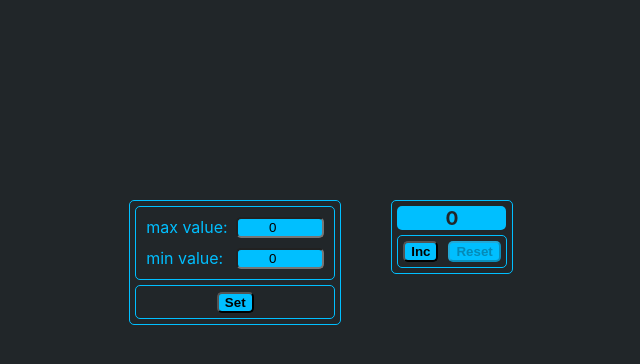
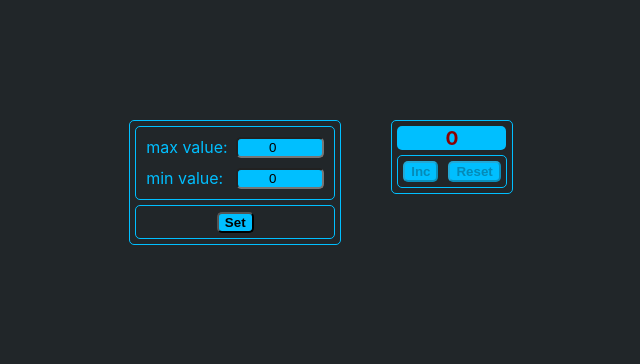
Before and after one commit to andrew-matt/counter, a React (Create React App) app: page / in a window 1280 px wide. Shown: the top 364 px of the page, without its empty margins (319-959 px from the left). Built offline with nearby package versions, Linux system fonts and the light colour scheme.

Commit message:
set Settings

```diff
--- a/src/App.css
+++ b/src/App.css
@@ -1,5 +1,5 @@
 .App {
-    margin-top: 200px;
+    margin-top: 120px;
     display: flex;
     justify-content: center;
     justify-items: auto;
--- a/src/App.tsx
+++ b/src/App.tsx
@@ -1,27 +1,48 @@
-import React, {useState} from 'react';
+import React, {ChangeEvent, useEffect, useState} from 'react';
 import './App.css';
 import {Counter} from "./Components/Counter/Counter";
 import {Settings} from "./Components/Settings/Settings";
 
 function App() {
 
-    const [number, setNumber] = useState(0)
+    useEffect(() => {
+        let valueAsString = localStorage.getItem('minValue')
+        if (valueAsString) {
+            let minValue = JSON.parse(valueAsString)
+            setNumber(minValue)
+        }
+    }, [])
+
+    const [maxValue, setMaxValue] = useState(0)
+    const [minValue, setMinValue] = useState(0)
+    const [number, setNumber] = useState(minValue)
 
     const increaseNumber = () => {
         setNumber(number + 1)
     }
 
     const resetNumber = () => {
-        setNumber(0)
+        setNumber(minValue)
+    }
+
+    const setValues = (maxValue: number, minValue: number) => {
+        setMaxValue(maxValue)
+        setMinValue(minValue)
     }
 
     return (
         <div className="App">
-            <Settings/>
+            <Settings
+                setValues={setValues}
+                setNumber={setNumber}
+            />
             <Counter
                 number={number}
+                maxValue={maxValue}
+                minValue={minValue}
                 increaseNumber={increaseNumber}
                 resetNumber={resetNumber}
+                setValues={setValues}
             />
         </div>
     )
--- a/src/Components/Counter/Counter.tsx
+++ b/src/Components/Counter/Counter.tsx
@@ -4,14 +4,17 @@ import s from './Counter.module.css'
 
 type CounterPropsType = {
     number: number
+    maxValue: number
+    minValue: number
     increaseNumber: () => void
     resetNumber: () => void
+    setValues: (maxValue: number, minValue: number) => void
 }
 
 export const Counter = (props: CounterPropsType) => {
 
-    const disabledIncButton = props.number === 5
-    const disabledResetButton = props.number === 0
+    const disabledIncButton = props.number === props.maxValue
+    const disabledResetButton = props.number === props.minValue
     const numberClassname = s.number + ' ' + (disabledIncButton && s.numberMax)
 
     return (
--- a/src/Components/Input/Input.tsx
+++ /dev/null
@@ -1,16 +0,0 @@
-import React from 'react';
-import s from './Input.module.css'
-
-type InputPropsType = {
-    callback: () => void
-}
-
-export function Input(props: InputPropsType) {
-    return (
-        <input
-            type="number"
-            value={0}
-            className={s.input}
-        />
-    );
-}
--- a/src/Components/Settings/Settings.module.css
+++ b/src/Components/Settings/Settings.module.css
@@ -33,3 +33,10 @@
     border: 1px solid #00BFFF;
     border-radius: 5px;
 }
+
+.input {
+    background-color: #00BFFF;
+    border-radius: 5px;
+    text-align: center;
+    width: 80px;
+}
--- a/src/Components/Settings/Settings.tsx
+++ b/src/Components/Settings/Settings.tsx
@@ -1,23 +1,68 @@
-import React from 'react';
-import {Input} from "../Input/Input";
+import React, {ChangeEvent, useEffect, useState} from 'react';
 import s from './Settings.module.css'
 import {Button} from "../Button/Button";
 
-export const Settings = () => {
+type SettingsPropsType = {
+    setValues: (maxValue: number, minValue: number) => void
+    setNumber: (number: number) => void
+}
+
+export function Settings(props: SettingsPropsType) {
+
+    const [maxValue, setMaxValue] = useState(0)
+    const [minValue, setMinValue] = useState(0)
+
+    const onMaxValueChangeHandler = (e: ChangeEvent<HTMLInputElement>) => {
+        setMaxValue(JSON.parse(e.currentTarget.value))
+    }
+
+    const onMinValueChangeHandler = (e: ChangeEvent<HTMLInputElement>) => {
+        setMinValue(JSON.parse(e.currentTarget.value))
+    }
+
+    useEffect(() => {
+        let valueAsString = localStorage.getItem('maxValue')
+        if (valueAsString) {
+            let maxValue = JSON.parse(valueAsString)
+            setMaxValue(maxValue)
+        }
+    }, [])
+
+    useEffect(() => {
+        let valueAsString = localStorage.getItem('minValue')
+        if (valueAsString) {
+            let minValue = JSON.parse(valueAsString)
+            setMinValue(minValue)
+        }
+    }, [])
+
+    useEffect(() => {
+        localStorage.setItem('maxValue', JSON.stringify(maxValue))
+    }, [maxValue])
+
+    useEffect(() => {
+        localStorage.setItem('minValue', JSON.stringify(minValue))
+    }, [minValue])
+
+    const onSetButtonClickHandler = () => {
+        props.setValues(maxValue, minValue)
+        props.setNumber(minValue)
+    }
+
     return (
         <div className={s.settings}>
             <div className={s.values}>
                 <div className={s.maxValue}>
                     max value:
-                    <Input callback={() => {}}/>
+                    <input value={maxValue} type="number" className={s.input} onChange={onMaxValueChangeHandler}/>
                 </div>
                 <div className={s.minValue}>
                     min value:
-                    <Input callback={() => {}}/>
+                    <input value={minValue} type="number" className={s.input} onChange={onMinValueChangeHandler}/>
                 </div>
             </div>
             <div className={s.setButton}>
-                <Button title={"Set"} callback={() => {}} disabled={false}/>
+                <Button title={"Set"} callback={onSetButtonClickHandler} disabled={false}/>
             </div>
         </div>
     );
```
